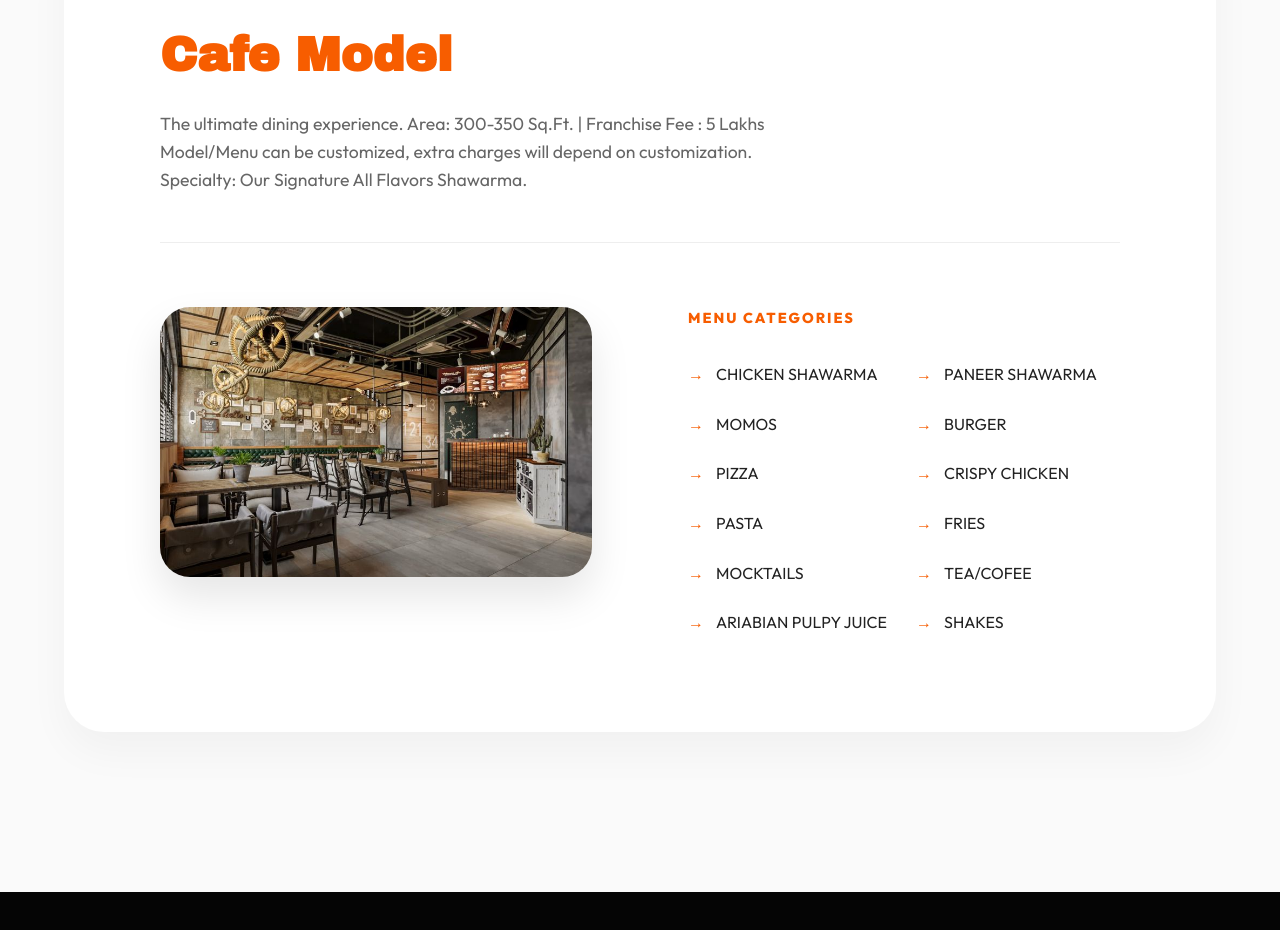
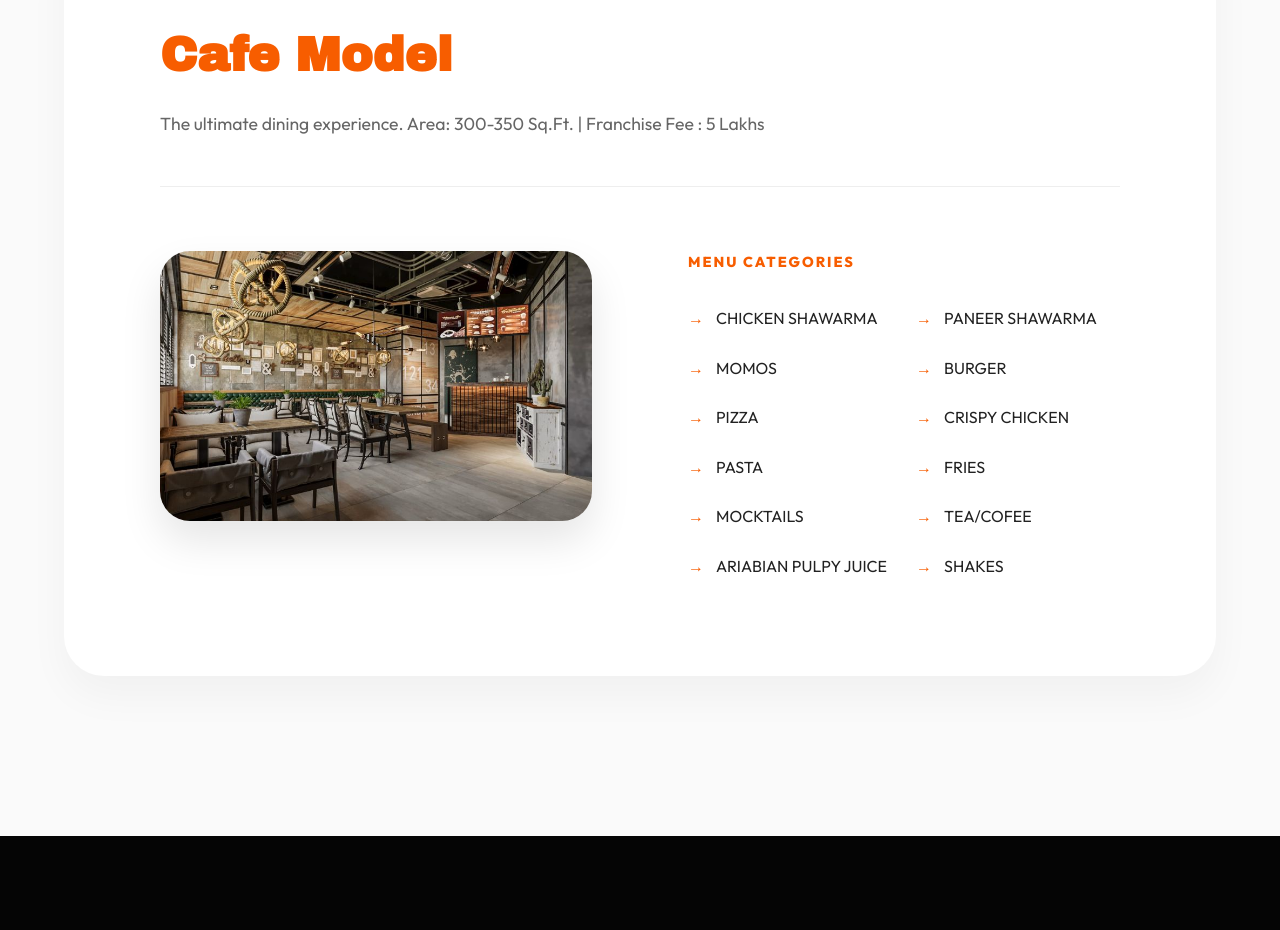
Before and after one commit to woxmediaa/Hungry-shawarma-bites, a plain HTML site: page franchise.html in a window 1280 px wide. Shown: the part 2720-3650 px from the top of the page. Drawn offline with Linux system fonts and the light colour scheme; a web font is replaced by a local one.

Commit message:
franchise.html

```diff
--- a/franchise.html
+++ b/franchise.html
@@ -112,8 +112,6 @@
                     <div class="box-head">
                         <h3>Cafe Model</h3>
                         <p>The ultimate dining experience. Area: 300-350 Sq.Ft. | Franchise Fee : 5 Lakhs</p>
-                        <p>Model/Menu can be customized, extra charges will depend on customization.</p>
-                        <p>Specialty: Our Signature All Flavors Shawarma.</p>
                     </div>
                     <div class="box-body">
                         <div class="box-img">
@@ -289,4 +287,5 @@
 
 </body>
 
+
 </html>
```
